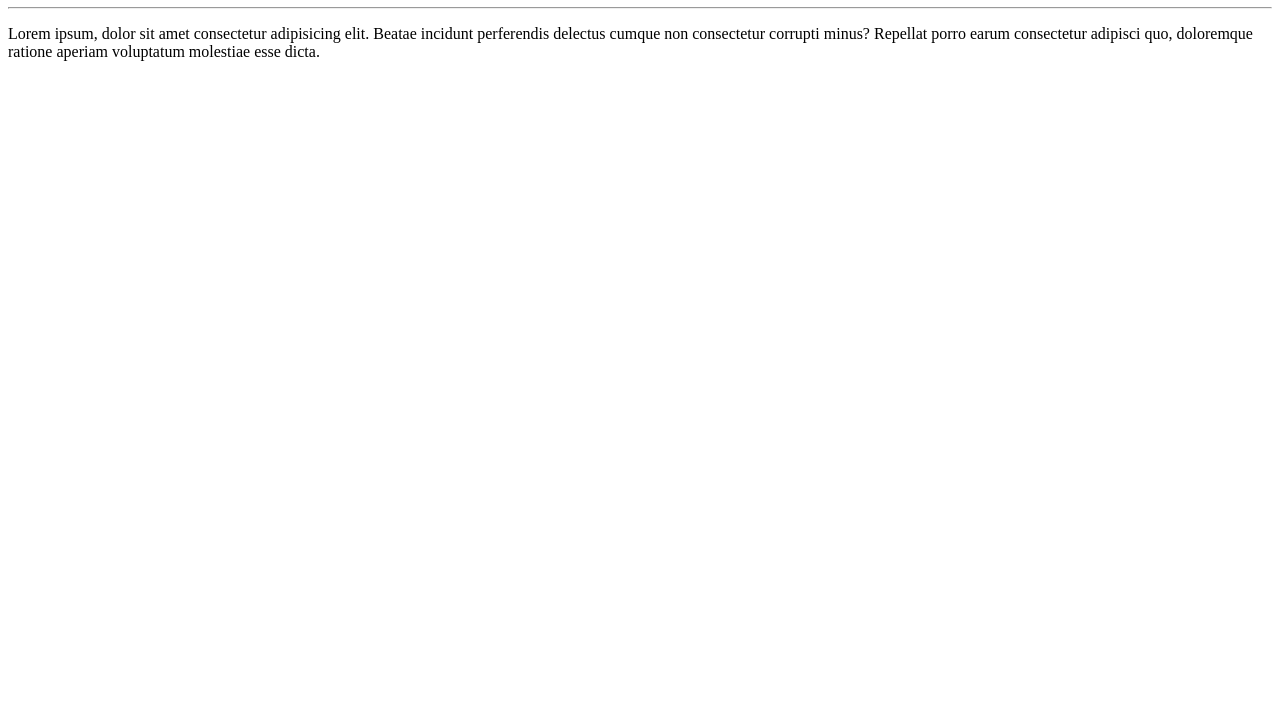
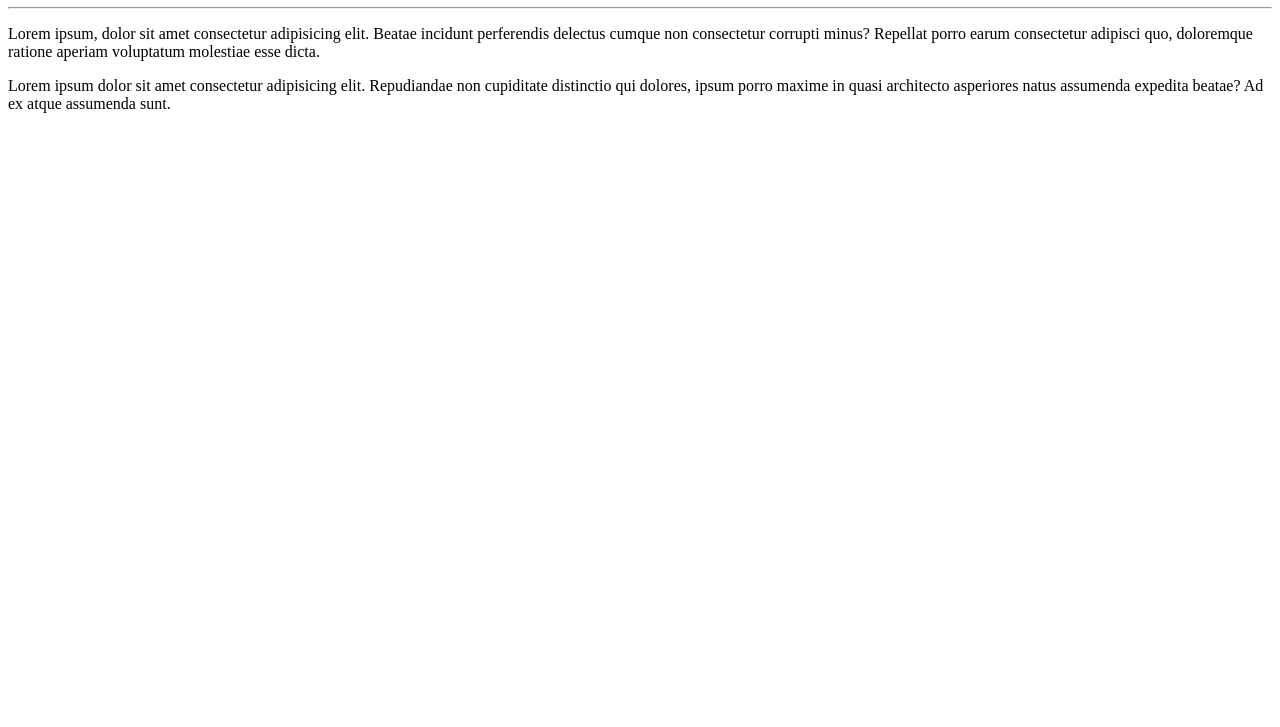
Before and after one commit to Claudiosan86/Ola-Mundo, a plain HTML site: page site-exemplo/index.html in a window 1280 px wide. Shown: the part 73-800 px from the top of the page. Drawn offline with Linux system fonts and the light colour scheme.

Commit message:
adicionei mais um parágrafo

```diff
--- a/site-exemplo/index.html
+++ b/site-exemplo/index.html
@@ -9,6 +9,7 @@
     <h1>Olá, Mundo!</h1>
     <hr>
     <p>Lorem ipsum, dolor sit amet consectetur adipisicing elit. Beatae incidunt perferendis delectus cumque non consectetur corrupti minus? Repellat porro earum consectetur adipisci quo, doloremque ratione aperiam voluptatum molestiae esse dicta.</p>
+    <p>Lorem ipsum dolor sit amet consectetur adipisicing elit. Repudiandae non cupiditate distinctio qui dolores, ipsum porro maxime in quasi architecto asperiores natus assumenda expedita beatae? Ad ex atque assumenda sunt.</p>
 
 </body>
 </html>
```
